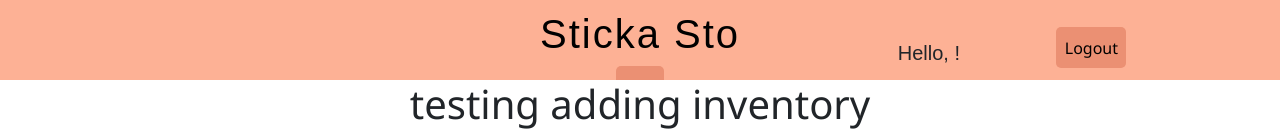
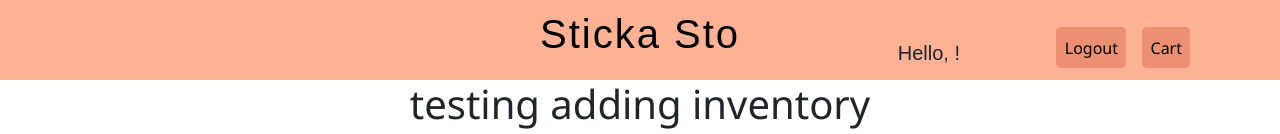
Before and after one commit to SabLau/sticka-sto-frontend, a React (Create React App) app: page /cart in a window 1280 px wide. Shown: the top 134 px of the page. Built offline with nearby package versions, Linux system fonts and the light colour scheme.

Commit message:
formatted cart button in header, links to cart page

```diff
--- a/src/components/Cart.js
+++ b/src/components/Cart.js
@@ -15,7 +15,7 @@ function Cart (){
     const dispatch = useDispatch();
     const cart = useSelector(state => state.cart)
     var removeID = 10
-    var stickerID = Math.round(Math.random()*(10) + 1)
+    var stickerID = 10
     var stickerQty = 2
     var stickerUpdate = 10
     const addToCart = () => {
--- a/src/components/css/Header.css
+++ b/src/components/css/Header.css
@@ -104,3 +104,10 @@ header .sign-up-btn{
   bottom: 15%;
   margin: 0 2%;
 }
+
+header .cart-btn {
+  position: absolute;
+  right: 5%;
+  bottom: 15%;
+  margin: 0 2%;
+}
```
